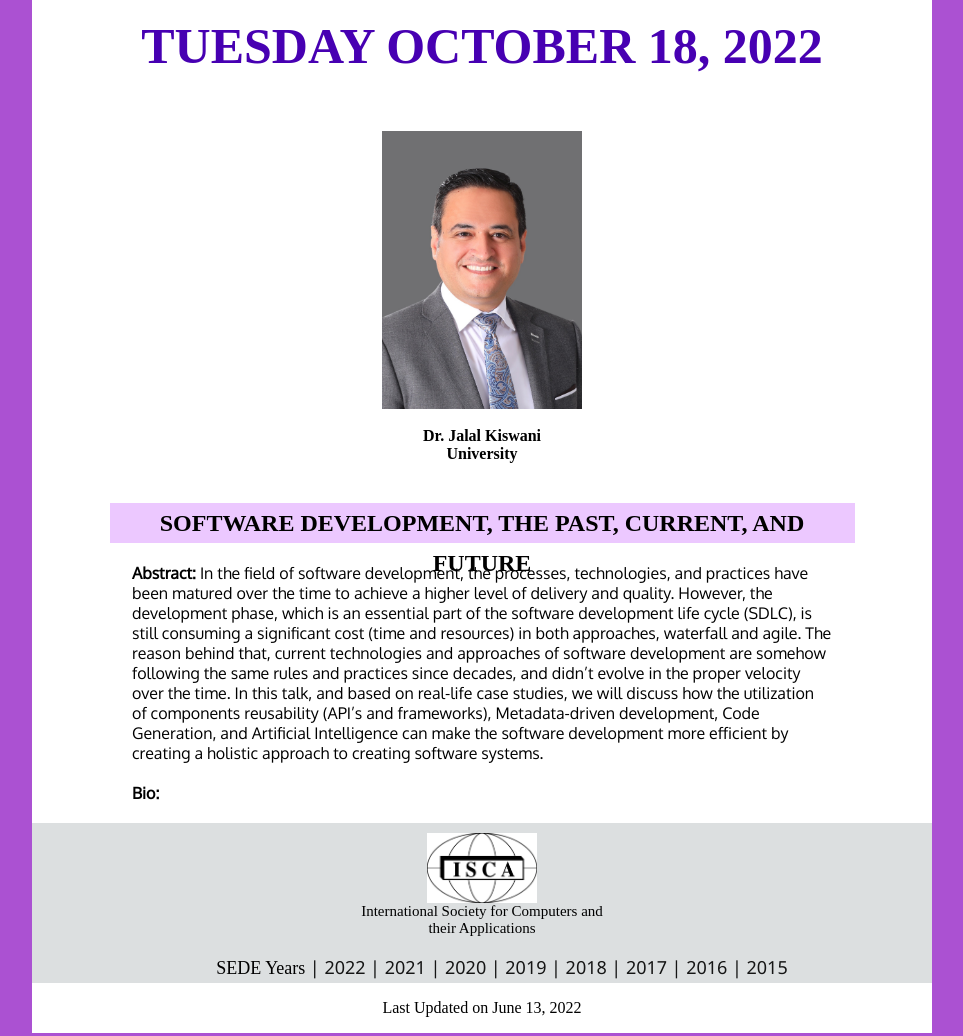
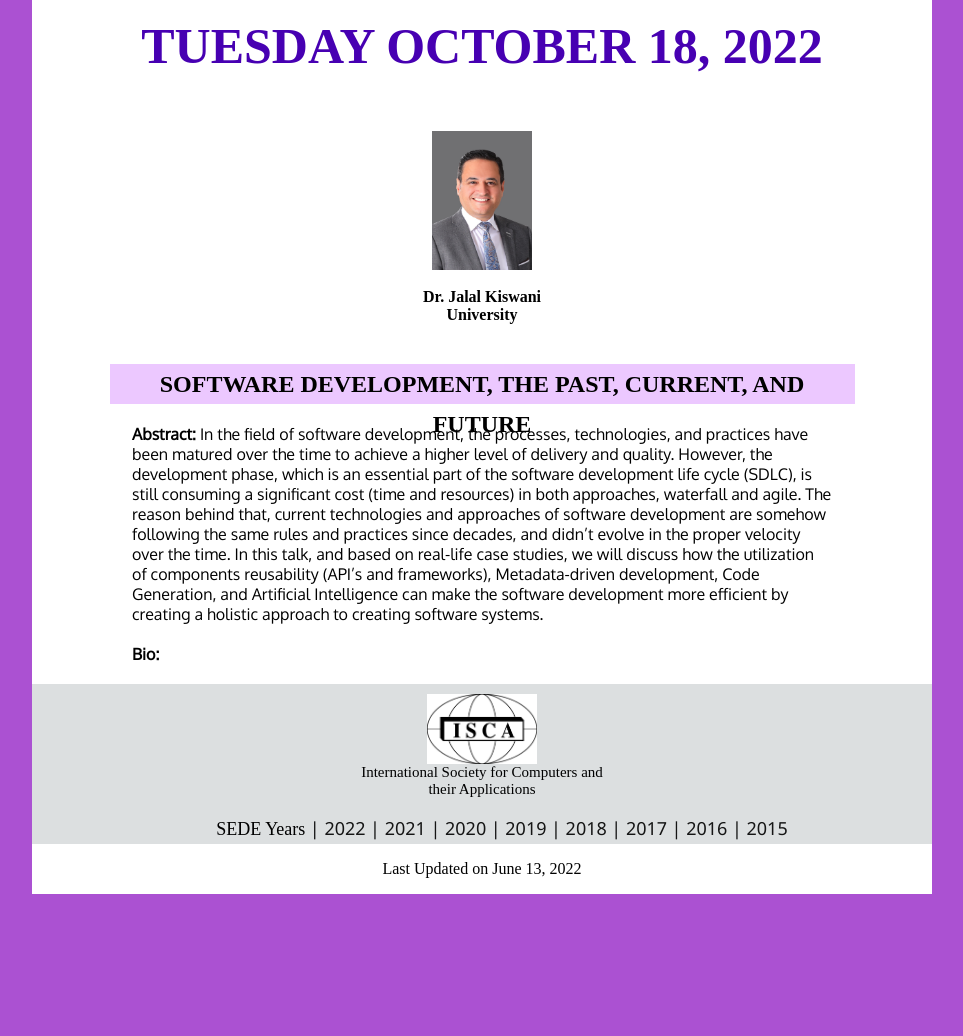
Before and after one commit to hpcvis/SEDE, a plain HTML site: page keynote.html in a window 1280 px wide. Shown: the part 983-2019 px from the top of the page, without its empty margins (158-1121 px from the left). After the commit the page ends 1885 px from the top, so only its background shows below. Drawn offline with Linux system fonts and the light colour scheme.

Commit message:
changed image size

```diff
--- a/keynote.html
+++ b/keynote.html
@@ -42,7 +42,7 @@
       <h1>Tuesday October 18, 2022</h1>
       <p>
         <br><br>
-        <img src="images/Kiswani.jpg" width="200" alt="photo of Dr. Kiswani" />
+        <img src="images/Kiswani.jpg" width="100" alt="photo of Dr. Kiswani" />
         <br>
         <br>
         <strong>Dr. Jalal Kiswani</strong>
```
